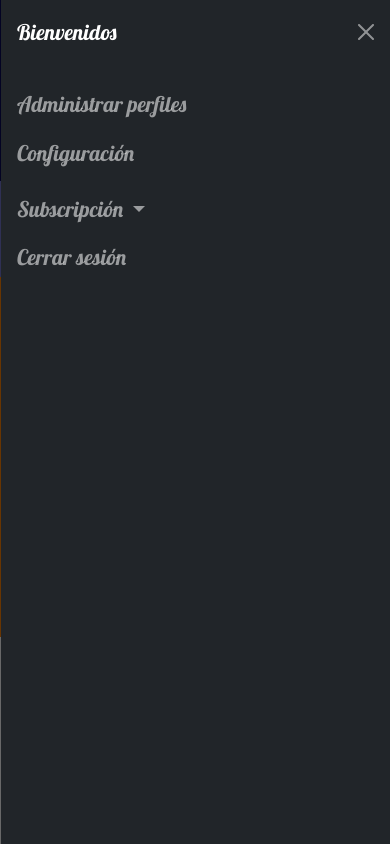
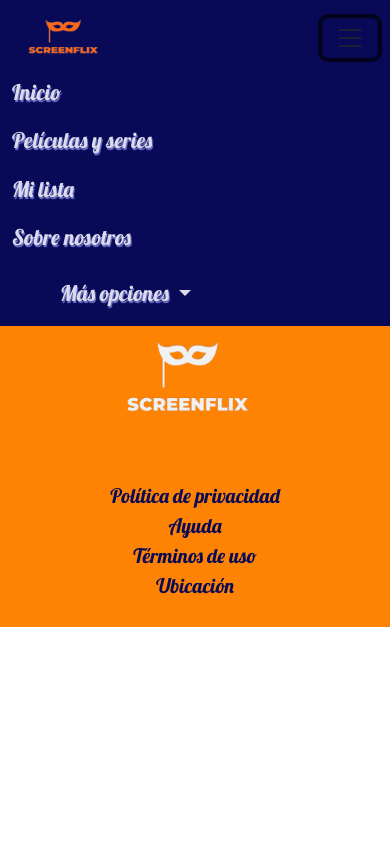
Before and after one commit to MauroAlej/Proyecto_Netflix, a plain HTML site: page listaUsuario.html in a window 390 px wide. Both pictures are taken after a click on the button "Toggle navigation". Drawn offline with nearby package versions, Linux system fonts and the light colour scheme.

Commit message:
Se realizan cambios en el codigo de arrayDePeliculas.js para que todas las cards sean responsive, se modifica la el código de la función agregarListaUsuario para que no agregue a los elementos con igual id y para que no los reemplace cuando agrego nuevos elementos a la lista de usuario, se elimina sección de vistaUsuarioLogueado, se modifica navbar y colores, se edita elementos del array.Además se modifica el menú y columnas de de listaUsuario.html y listaUsuario.js

```diff
--- a/arrayDePeliculas.js
+++ b/arrayDePeliculas.js
@@ -24,10 +24,10 @@ const arrayPelicula = [
     },
     {
       id:4,
-      titulo: 'Siete reyes deben morir',
-      genero: 'Drama, ciencia ficción',
+      titulo: 'Colombiana',
+      genero: 'Acción',
       descripcion: 'Película española',
-      img:'https://cloudfront-us-east-1.images.arcpublishing.com/infobae/4NCWCXDSNZHJVF3F4KWBMTIA2M.jpg'
+      img:'https://es.web.img2.acsta.net/r_1280_720/medias/nmedia/18/83/57/40/19764793.jpg'
     },
     {
       id: 5,
@@ -39,16 +39,30 @@ const arrayPelicula = [
     {
       id: 6,
       titulo: "Perros de caza (2023)",
-      genero: "Action y Adventura, Drama, Crimen",
+      genero: "Acción",
       descripcion: 'Película española',
       img: "https://www.themoviedb.org/t/p/w600_and_h900_bestv2/pWzp4HpDifuyNF8zkPIy8MKCg2d.jpg"
     },
     {
       id:7 ,
       titulo: "El Gato con Botas",
-      genero: "Animación, Familia, Fantasía, Aventura, Comedia",
+      genero: "Animación",
       descripcion: 'Película colombiana',
       img: "https://www.themoviedb.org/t/p/w600_and_h900_bestv2/lyP4WNmUiiOgl4g2z7ywE0z6SGF.jpg"
+    },
+    {
+      id:8 ,
+      titulo: "Bajo Cero",
+      genero: " Familia, Fantasía",
+      descripcion: 'Película española',
+      img: "https://encrypted-tbn0.gstatic.com/images?q=tbn:ANd9GcQ3GAceaoCbvRWauQ_lahpBrdnxYlmO7fgtnSRp1ou2OM3NeuL8wr-ruaLLIWH0ywnLmfs&usqp=CAU"
+    },
+    {
+      id:9 ,
+      titulo: "Hasta el cielo",
+      genero: "Aventura, acción",
+      descripcion: 'Película colombiana',
+      img: "https://www.cine.com/media/noticias/2022/07/202207295965668.jpg"
     }
 
 ]
@@ -64,42 +78,18 @@ const inputSearch = document.getElementById('idInputSearch')
 divCards.innerHTML = localstorageDePelicula
   .map(
     (pelicula) => `
-  <div class="card m-3 text-center col-3 " >
+  <div class="card m-3 text-center col-10 col-md-4 col-lg-3" >
     <img src="${pelicula.img}" class="card-img-top" alt="..."  width= "200px" height= "200px">
     <div class="card-body">
       <h5 class="card-title">${pelicula.titulo} </h5>
       <p class="card-text">Género:  ${pelicula.genero}</p>
       <p class="card-text">${pelicula.descripcion}</p>
-      <button type='button' class="btn" onclick="agregarListaUsuario(${pelicula.id})"><i class="fa-solid fa-face-grin-stars fa-shake fa-xl" style="color: #ff6d02;"></i></button>
+      <button type='button' class="btn"  onclick="agregarListaUsuario(${pelicula.id})" ><i class="fa-solid fa-face-grin-stars fa-shake fa-xl" style="color: #ff6d02;" ></i></button>
       </div>
     </div>
 `
   )
   .join('');
-
-
-
-//
-const divCardsMasPeliculas = document.getElementById('divCardsMasPeliculas')
-
-  divCardsMasPeliculas.innerHTML = localstorageDePelicula
-  .map(
-    (pelicula) => `
-    <div class="card m-3 text-center col-3 " >
-    <img src="${pelicula.img}" class="card-img-top" alt="..."  width= "200px" height= "200px">
-    <div class="card-body">
-      <h5 class="card-title">${pelicula.titulo} </h5>
-      <p class="card-text">Género:  ${pelicula.genero}</p>
-      <p class="card-text">${pelicula.descripcion}</p>
-      <button type='button' class="btn" onclick="agregarListaUsuario(${pelicula.id})"><i class="fa-solid fa-face-grin-stars fa-shake fa-xl" style="color: #ff6d02;"></i></button>
-      </div>
-    </div>
-`
-  )
-  .join('');
-
-
-  //
 
 const filtroPel = (event) => {
   const { value } = event.target
@@ -115,7 +105,7 @@ const filtroPel = (event) => {
     divCards.innerHTML = filterPel
       .map(
         (pelicula) => `
-        <div class="card m-3 text-center col-3 " >
+        <div class="card m-3 text-center col-10 col-md-4 col-lg-3" >
     <img src="${pelicula.img}" class="card-img-top" alt="..."  width= "200px" height= "200px">
     <div class="card-body">
       <h5 class="card-title">${pelicula.titulo} </h5>
@@ -142,7 +132,13 @@ pelicula.id === id)
 const peliculaExiste = peliculaLocalstorage.filter((pel) => pel.id === id)
 if(peliculaExiste.length === 0){
   arrayPel.push(pelFilter[0])
+  peliculaLocalstorage.map((pelicula) => {
+   if(pelicula !== id ){
+    arrayPel.push(pelicula)
+   }
+  })
   localStorage.setItem('listaUsuario', JSON.stringify(arrayPel))
+
 }
 }
 
--- a/css/style.css
+++ b/css/style.css
@@ -1,29 +1,32 @@
 h1{
     color: black;
 }
-<<<<<<< HEAD
+
 .detFooter{
     height: 350px;
     padding-top: 12px;
     background-color: black;
 }
-=======
+
 
 .linksMenuCentralUsuario{
-    /* text-decoration: none; */
-    color: antiquewhite;
+     text-shadow: 1px 2px 1px #7577CD; ;
+
 
 
 }
 .linksMenuCentralUsuario:hover{
     background: #FF6D02;
+    border-radius: 10px;
+
+
 }
-.itemsMenu{
+/* .itemsMenu{
     text-decoration: none;
     border-radius: 8px;
     list-style: none;
 
-}
+} */
 .fondoMainUsuario{
     background-image: url('https://enterados.pe/wp-content/uploads/2020/12/cine-clasico.jpg');
     background-repeat: no-repeat;
--- a/listaUsuario.html
+++ b/listaUsuario.html
@@ -14,47 +14,41 @@
 </head>
 <body class="fuente-body">
     <header>
-    <nav class="navbar navbar-dark colorMenu fixed-top">
+        <nav class="navbar navbar-expand-lg colorMenu fixed-top">
           <div class="container-fluid">
-            <a  class="navbar-brand" href="http://"><img src="/img/logo.png" alt="" width="110px" height="50px"></a>
-            <div class="contenedorMenuCentral d-flex nav ">
-                <li class="linksMenuCentralUsuario "><a href="" class=" itemsMenu linksMenuCentralUsuario itemsMenuCentralUsuario text-white p-2 fs-4">Inicio</a></li>
-                <li class="linksMenuCentralUsuario"><a href="vistaUsuarioLogueado.html" class="itemsMenu linksMenuCentralUsuario  text-white p-2 fs-4 ">Películas y series</a></li>
-                <li class="linksMenuCentralUsuario"><a href="listaUsuario.html" class="itemsMenu linksMenuCentralUsuario  text-white p-2 fs-4">Mi lista</a></li>
-                <li class="linksMenuCentralUsuario"><a href="" class="itemsMenu linksMenuCentralUsuario  text-white p-2 fs-4">Sobre nosotros</a></li>
-
-            </div>
-            <button class="navbar-toggler" type="button" data-bs-toggle="offcanvas" data-bs-target="#offcanvasDarkNavbar" aria-controls="offcanvasDarkNavbar" aria-label="Toggle navigation">
+            <a class="navbar-brand" href="#"><img src="/img/logo.png" alt="" width="110px" height="50px"></a>
+            <button class="navbar-toggler" type="button" data-bs-toggle="collapse" data-bs-target="#navbarSupportedContent" aria-controls="navbarSupportedContent" aria-expanded="false" aria-label="Toggle navigation">
               <span class="navbar-toggler-icon"></span>
             </button>
-            <div class="offcanvas offcanvas-end text-bg-dark" tabindex="-1" id="offcanvasDarkNavbar" aria-labelledby="offcanvasDarkNavbarLabel">
-                 <div class="offcanvas-header">
-                    <h5 class="offcanvas-title fs-4" id="offcanvasDarkNavbarLabel">Bienvenidos</h5>
-                     <button type="button" class="btn-close btn-close-white" data-bs-dismiss="offcanvas" aria-label="Close"></button>
+            <div class="collapse navbar-collapse" id="navbarSupportedContent">
+              <ul class="navbar-nav me-auto mb-2 mb-lg-0 " >
+                <li class="nav-item linksMenuCentralUsuario " >
+                  <a class="nav-link active fs-4 " style="color: #DBDBEB;" aria-current="page" href="#">Inicio</a>
+                </li>
+                <li class="nav-item linksMenuCentralUsuario ">
+                  <a class="nav-link fs-4"  style="color: #DBDBEB;" href="vistaUsuarioLogueado.html">Películas y series</a>
+                </li>
+                <li class="nav-item linksMenuCentralUsuario ">
+                  <a class="nav-link fs-4"  style="color: #DBDBEB;" href="listaUsuario.html">Mi lista</a>
+                </li>
+                <li class="nav-item linksMenuCentralUsuario ">
+                  <a class="nav-link fs-4"  style="color: #DBDBEB;" href="#">Sobre nosotros</a>
+                </li>
+              </ul>
             </div>
-                <div class="offcanvas-body">
-                    <ul class="navbar-nav justify-content-end flex-grow-1 pe-3">
-                        <li class="nav-item">
-                            <a class="nav-link fs-4" href="#">Administrar perfiles</a>
-                        </li>
-                        <li class="nav-item">
-                            <a class="nav-link fs-4" href="#">Configuración</a>
-                        </li>
-                        <li class="nav-item dropdown pt-2">
-                          <a class="nav-link fs-4 dropdown-toggle  " href="#" role="button" data-bs-toggle="dropdown" aria-expanded="false">
-                            Subscripción
+            <div class="collapse navbar-collapse justify-content-end px-5" id="navbarSupportedContent">
+              <ul class="navbar-nav  ">
+                <li class="nav-item dropdown linksMenuCentralUsuario ">
+                  <a class="nav-link dropdown-toggle fs-4 " style="color: #DBDBEB;" href="#" role="button" data-bs-toggle="dropdown" aria-expanded="false">
+                    Más opciones
                   </a>
-                          <ul class="dropdown-menu dropdown-menu-dark">
-                            <li><a class="dropdown-item linksMenuCentralUsuario fs-4" href="carrito.html">Mis planes</a></li>
-                            <li><a class="dropdown-item linksMenuCentralUsuario fs-4" href="#">Cancelar</a></li>
+                  <ul class="dropdown-menu justify-content-end ">
+                    <li class=" "><a class="dropdown-item fs-4" href="#">Configuración</a></li>
+                    <li class=" "><a class="dropdown-item fs-4" href="carrito.html">Carrito</a></li>
+                    <li><a class="dropdown-item fs-4" href="#">Cerrar sesión</a></li>
                   </ul>
                 </li>
-                        <li class="nav-item">
-                          <a class="nav-link fs-4" href="#">Cerrar sesión</a>
-                        </li>
               </ul>
-
-                </div>
             </div>
           </div>
         </nav>
--- a/listaUsuario.js
+++ b/listaUsuario.js
@@ -3,7 +3,7 @@ const divCardsLista = document.getElementById('divCardsLista')
 
 divCardsLista.innerHTML = cardDeListaUsuario.map((pelicula) =>
 `
-<div class="card m-3 text-center col-3 " >
+<div class="card m-3 text-center col-10 col-md-4 col-lg-3" >
     <img src="${pelicula.img}" class="card-img-top" alt="..."  width= "200px" height= "200px">
     <div class="card-body">
       <h5 class="card-title">${pelicula.titulo} </h5>
@@ -12,6 +12,8 @@ divCardsLista.innerHTML = cardDeListaUsuario.map((pelicula) =>
       <button type='button' class="btn" onclick="agregarListaUsuario(${pelicula.id})"><i class="fa-solid fa-trash fa-shake fa-xl" style="color: #ff0000;"></i></button>
       </div>
     </div>
+
+
 `
 )
 .join('');
```
Also changed, not shown: vistaUsuarioLogueado.html (+43 -49 lines). Lines whose indentation alone changed are shown as unchanged.
